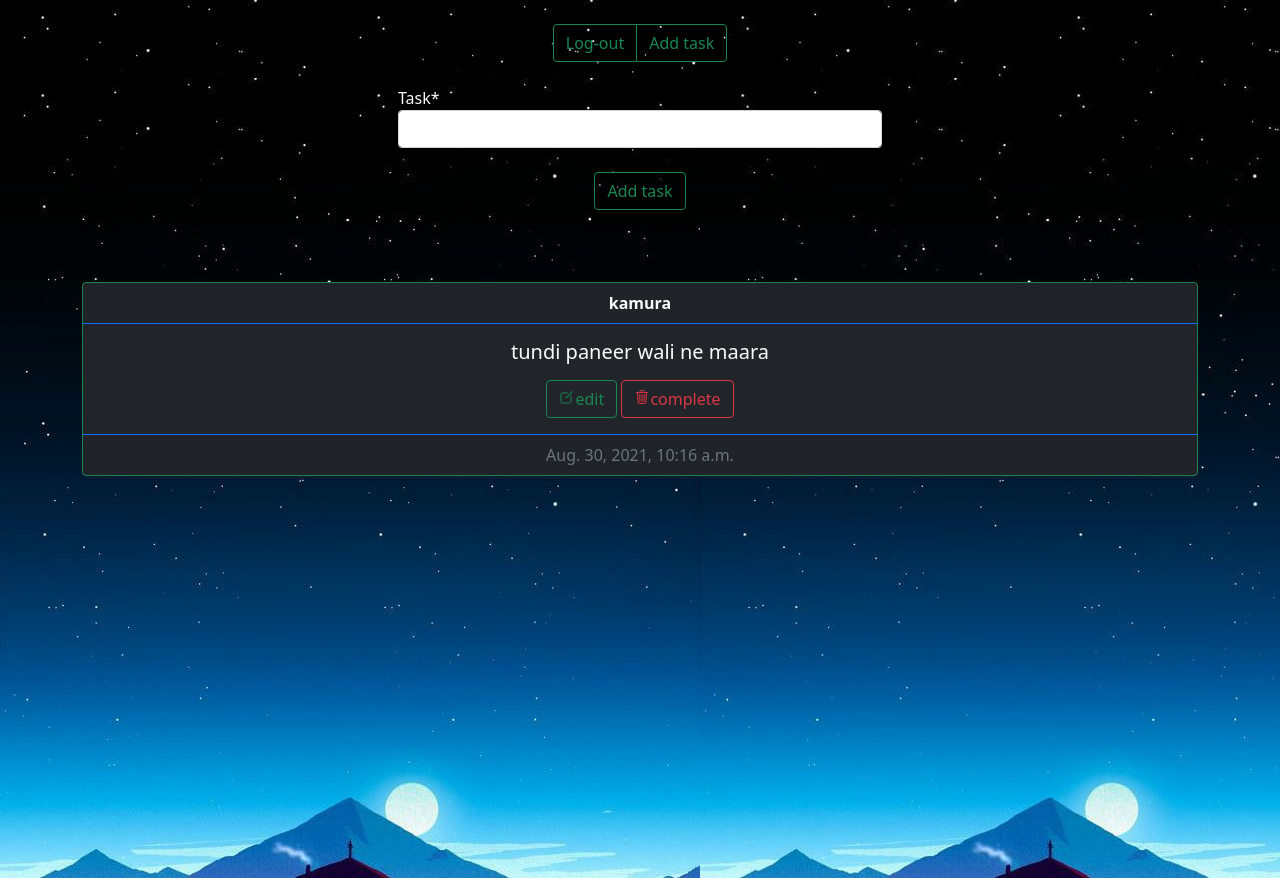
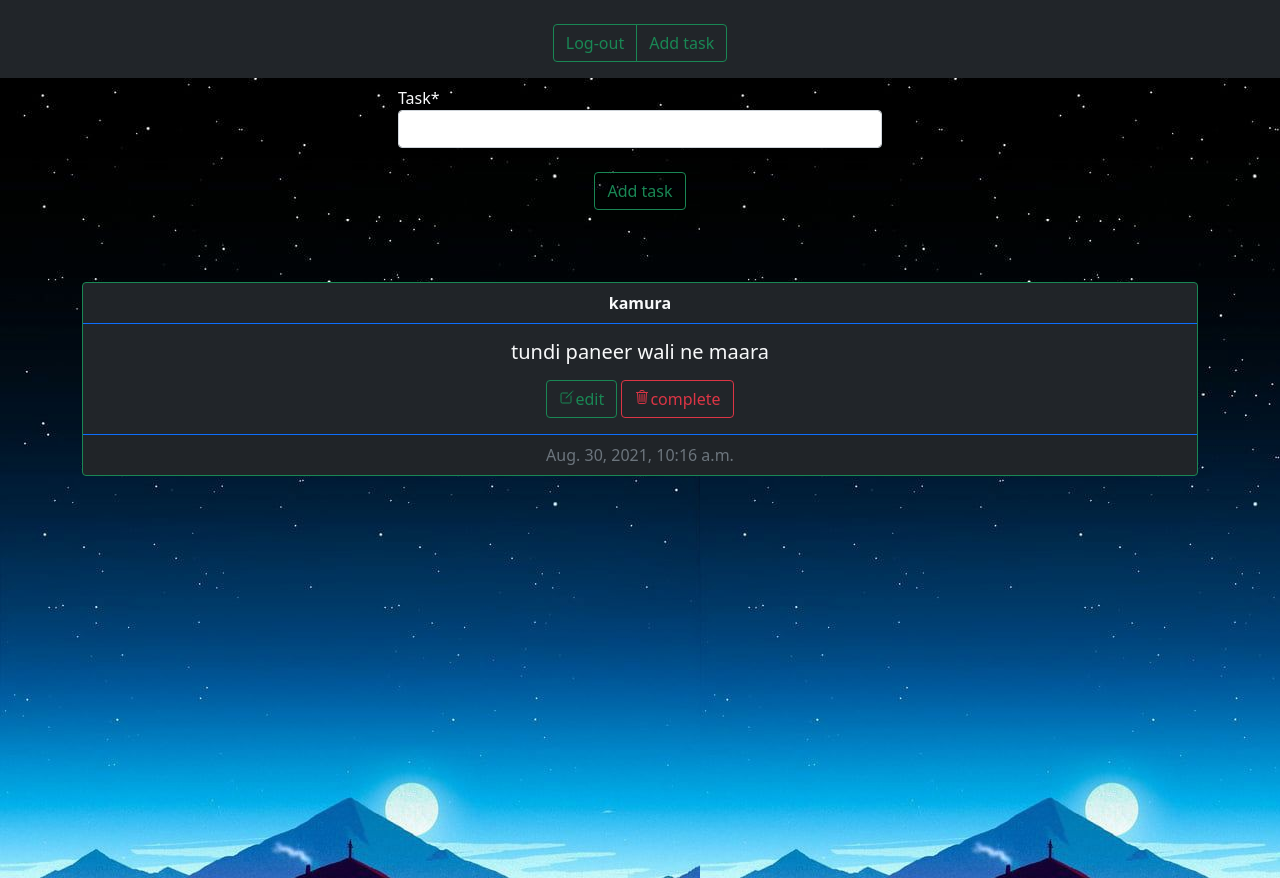
Before and after one commit to kashvats/TODO, a Django app: page /add in a window 1280 px wide. Run offline with Django 3.2, Linux system fonts and the light colour scheme; a user stored in the database is signed in; data comes from the database, SQL or seed files in the repository; some libraries are stand-ins or nearby versions.

Commit message:
'lolomon'

```diff
--- a/templates/base.html
+++ b/templates/base.html
@@ -12,7 +12,7 @@
     <script nomodule src="https://unpkg.com/ionicons@5.5.2/dist/ionicons/ionicons.js"></script>
 
   </head>
-  <body class="text-light" style="background-image: url({% static 'img/background.jpg' %}); height: 100px;">
+  <body class="text-light bg-dark ">
 
   <div class =' my-4 d-flex justify-content-center' >
 <div class="btn-group" role="group" aria-label="Basic example">
```
Also changed, not shown: todoapp/settings.py (+0 -9 lines).
